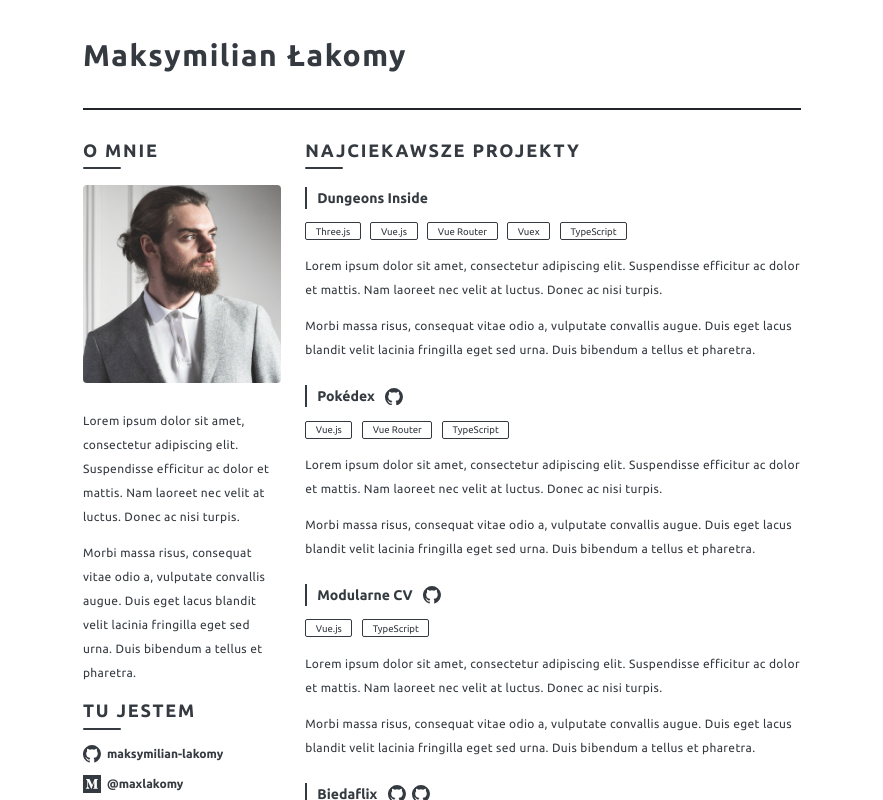
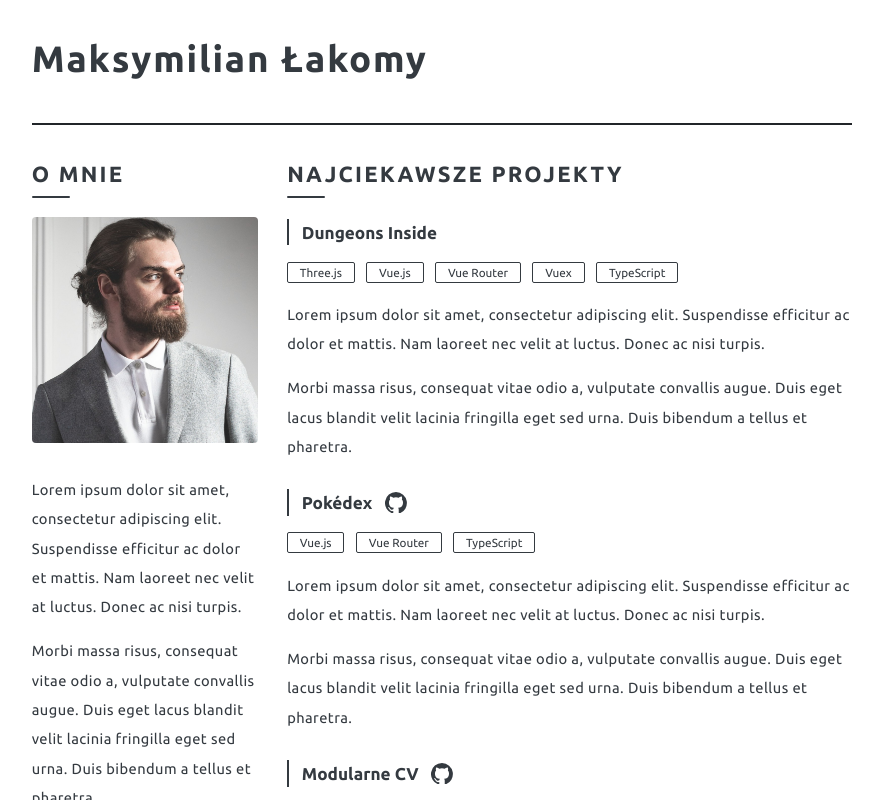
Before and after one commit to maksymilian-lakomy/Modular-CV, a Vue app: page /#/1 in a window 1280 px wide. Shown: the top 800 px of the page, without its empty margins (198-1081 px from the left). Built offline with nearby package versions, Linux system fonts and the light colour scheme.

Commit message:
Create 'print' query that scales down page to match A4 format

```diff
--- a/src/App.vue
+++ b/src/App.vue
@@ -1,5 +1,7 @@
 <template>
-    <router-view />
+    <div id="app" :class="{'app--print': print}">
+        <router-view />
+    </div>
 </template>
 
 <script lang="ts">
@@ -8,32 +10,16 @@ import Component from 'vue-class-component';
 
 @Component
 export default class App extends Vue {
-
+    private get print(): boolean {
+        if (this.$route.query.print !== undefined)
+            return true;
+        return false;
+    }
 }
 </script>
 
 <style lang="sass">
 @import '@/styles/styles.sass'
-
-@font-face
-    font-family: 'Source Sans Pro'
-    src: url('./assets/fonts/SourceSansPro-Regular.ttf') format('truetype')
-    font-weight: 400
-
-@font-face
-    font-family: 'Source Sans Pro'
-    src: url('./assets/fonts/SourceSansPro-SemiBold.ttf') format('truetype')
-    font-weight: 500
-
-@font-face
-    font-family: 'Source Sans Pro'
-    src: url('./assets/fonts/SourceSansPro-Bold.ttf') format('truetype')
-    font-weight: 700
-
-@font-face
-    font-family: 'Source Sans Pro'
-    src: url('./assets/fonts/SourceSansPro-Black.ttf') format('truetype')
-    font-weight: 900
 
 @font-face
     font-family: 'Ubuntu'
@@ -50,6 +36,14 @@ export default class App extends Vue {
     src: url('./assets/fonts/Ubuntu-Bold.ttf') format('truetype')
     font-weight: 700
 
+#app
+    margin: auto
+    font-size: 11pt
+    max-width: 70%
+
+.app--print
+    max-width: 21cm !important
+    font-size: 9pt !important
 
 a
     color: $link-color
@@ -63,8 +57,6 @@ svg
 
 body
     font-family: Ubuntu, Arial, Helvetica, sans-serif
-    font-size: 9pt
-    max-width: 21cm
     margin: 0 auto
     background-color: white
     color: $main-color
--- a/src/views/Home.vue
+++ b/src/views/Home.vue
@@ -70,9 +70,7 @@ export default class Home extends Vue {
     display: grid
     grid-template-columns: 2fr 5fr
     column-gap: 2em
+
     @media (max-width: 148mm)
-        grid-template-columns: 2fr 3fr
-
-    @media (max-width: 105mm)
         grid-template-columns: 1fr
 </style>
```
